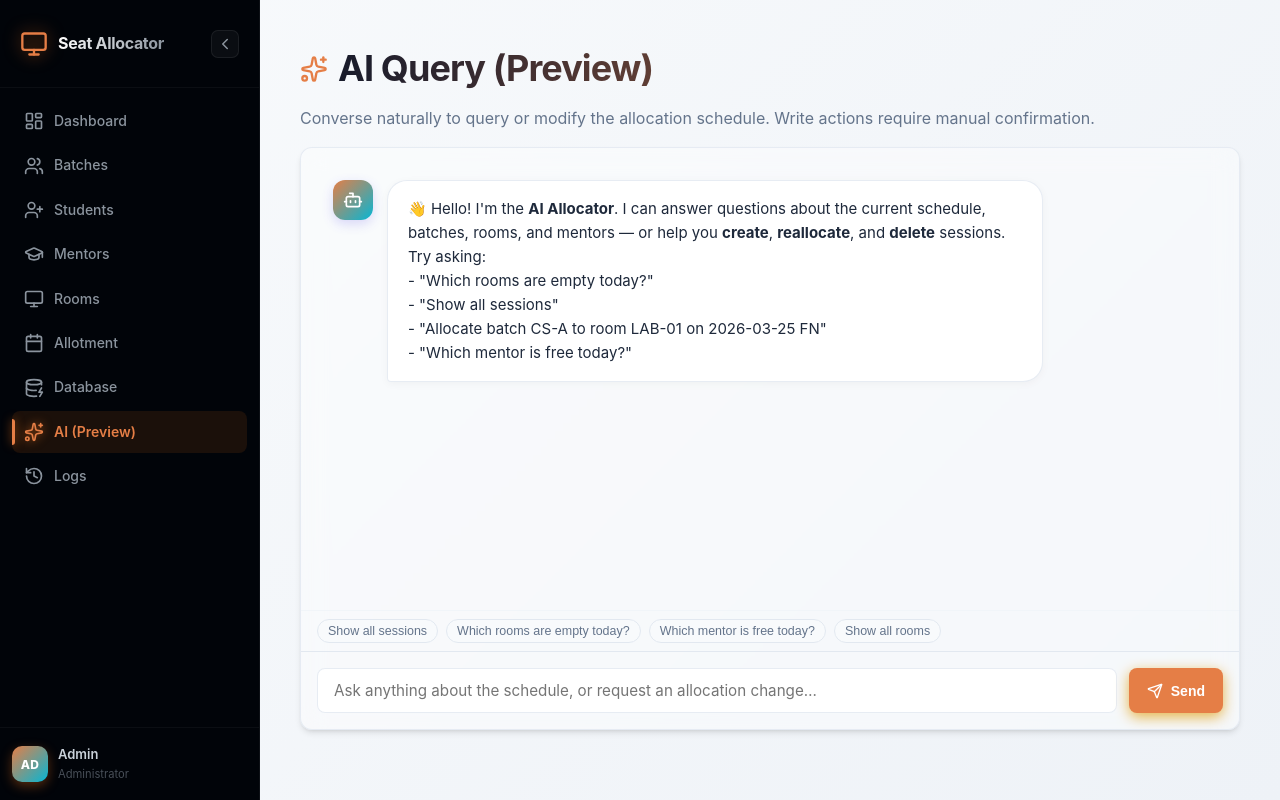
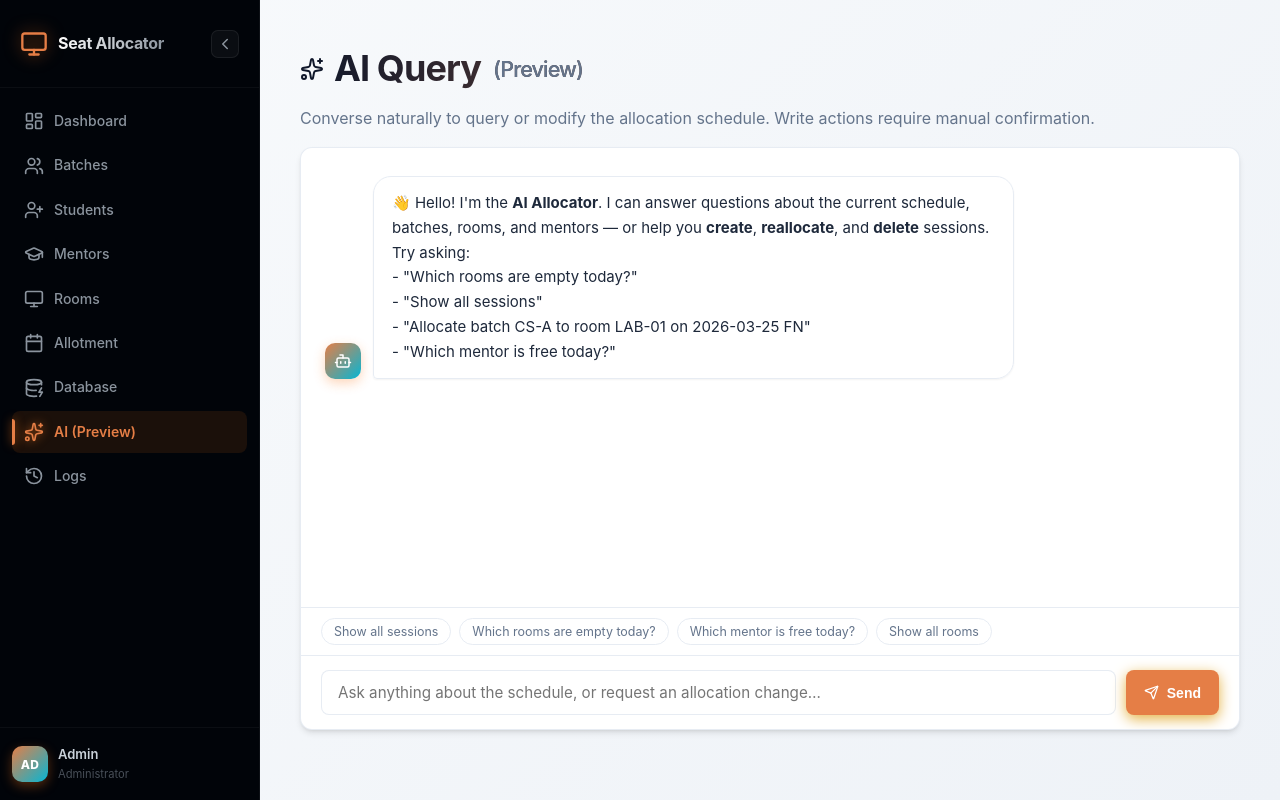
Before and after one commit to Shashwath-K/seat_allocator_dbms, a React (Vite) app in the folder frontend/: page /ai in a window 1280 px wide. Built offline with nearby package versions, Linux system fonts and the light colour scheme.

Commit message:
Visual Refresh: Layouts and colors updated

```diff
--- a/frontend/src/pages/AIAllocator.jsx
+++ b/frontend/src/pages/AIAllocator.jsx
@@ -81,111 +81,136 @@ const AIAllocator = () => {
     };
 
     const formatContent = (text) => {
-        // Simple formatting: bold **, line breaks, code blocks
-        return text
-            .split('\n')
-            .map((line, i) => {
-                const formatted = line.replace(/\*\*(.+?)\*\*/g, '<strong>$1</strong>');
-                return <div key={i} dangerouslySetInnerHTML={{ __html: formatted }} />;
-            });
+        return text.split('\n').map((line, i) => {
+            const formatted = line.replace(/\*\*(.+?)\*\*/g, '<strong>$1</strong>');
+            return <div key={i} dangerouslySetInnerHTML={{ __html: formatted }} />;
+        });
     };
+
+    const quickPrompts = [
+        'Show all sessions',
+        'Which rooms are empty today?',
+        'Which mentor is free today?',
+        'Show all rooms',
+    ];
 
     return (
         <div className="fade-in" style={{ display: 'flex', flexDirection: 'column', height: 'calc(100vh - 110px)' }}>
             <header className="page-header" style={{ marginBottom: 16 }}>
                 <h1 className="page-title" style={{ display: 'flex', alignItems: 'center', gap: 10 }}>
-                    <Sparkles size={28} color="var(--primary)" /> AI Query (Preview)
+                    <Sparkles size={24} />
+                    AI Query  <span style={{ fontSize: '0.6em', fontWeight: 500, color: 'var(--text-muted)', WebkitTextFillColor: 'var(--text-muted)', background: 'none', marginLeft: 2 }}>(Preview)</span>
                 </h1>
                 <p className="page-subtitle">Converse naturally to query or modify the allocation schedule. Write actions require manual confirmation.</p>
             </header>
 
             {/* Chat window */}
-            <div className="card" style={{ flex: 1, display: 'flex', flexDirection: 'column', padding: 0, overflow: 'hidden', border: '1px solid var(--surface-border)', background: 'rgba(255, 255, 255, 0.4)' }}>
-                <div style={{ flex: 1, overflowY: 'auto', padding: '32px', display: 'flex', flexDirection: 'column', gap: 24 }}>
+            <div className="card" style={{ flex: 1, display: 'flex', flexDirection: 'column', padding: 0, overflow: 'hidden', background: 'var(--surface)' }}>
+
+                {/* Messages */}
+                <div style={{ flex: 1, overflowY: 'auto', padding: '28px 24px', display: 'flex', flexDirection: 'column', gap: 20 }}>
                     {messages.map((msg, i) => (
-                        <div key={i} style={{ display: 'flex', justifyContent: msg.role === 'user' ? 'flex-end' : 'flex-start', gap: 14 }}>
+                        <div key={i} style={{ display: 'flex', justifyContent: msg.role === 'user' ? 'flex-end' : 'flex-start', gap: 12, alignItems: 'flex-end' }}>
+
+                            {/* AI Avatar */}
                             {msg.role === 'assistant' && (
                                 <div style={{
-                                    width: 40, height: 40, borderRadius: '12px',
+                                    width: 36, height: 36, borderRadius: 10,
                                     background: 'linear-gradient(135deg, var(--primary) 0%, var(--accent) 100%)',
                                     color: '#fff', display: 'flex', alignItems: 'center',
                                     justifyContent: 'center', flexShrink: 0,
-                                    boxShadow: '0 4px 12px rgba(79, 70, 229, 0.2)'
+                                    boxShadow: '0 4px 12px rgba(249,115,22,0.3)'
                                 }}>
-                                    <Bot size={20} />
+                                    <Bot size={18} />
                                 </div>
                             )}
+
+                            {/* Bubble */}
                             <div style={{
-                                maxWidth: '75%',
-                                padding: '16px 20px',
-                                borderRadius: msg.role === 'user' ? '20px 20px 4px 20px' : '20px 20px 20px 4px',
-                                background: msg.role === 'user' ? 'var(--primary)' : 'white',
-                                color: msg.role === 'user' ? '#fff' : 'var(--text-main)',
+                                maxWidth: '72%',
+                                padding: '14px 18px',
+                                borderRadius: msg.role === 'user' ? '18px 18px 4px 18px' : '18px 18px 18px 4px',
+                                background: msg.role === 'user'
+                                    ? 'linear-gradient(135deg, var(--primary) 0%, #ea6c00 100%)'
+                                    : 'var(--surface-2)',
+                                color: msg.role === 'user' ? '#fff' : 'var(--text-sub)',
                                 fontSize: '0.9375rem',
-                                lineHeight: 1.6,
-                                boxShadow: msg.role === 'user' ? '0 4px 15px rgba(79, 70, 229, 0.2)' : '0 2px 8px rgba(0,0,0,0.04)',
-                                border: msg.role === 'user' ? 'none' : '1px solid var(--surface-border)'
+                                lineHeight: 1.65,
+                                boxShadow: msg.role === 'user'
+                                    ? '0 4px 16px rgba(249,115,22,0.25)'
+                                    : 'var(--shadow-sm)',
+                                border: msg.role === 'user' ? 'none' : '1px solid var(--surface-border)',
                             }}>
                                 {formatContent(msg.content)}
 
-                                {/* Confirmation Card for write proposals */}
+                                {/* Confirmation card */}
                                 {msg.requiresConfirmation && pendingProposal && i === messages.length - 1 && (
-                                    <div style={{ marginTop: 16, padding: 16, background: 'rgba(255,255,255,0.6)', borderRadius: 12, border: '1px solid rgba(79, 70, 229, 0.1)', backdropFilter: 'blur(4px)' }}>
-                                        <p style={{ margin: '0 0 14px 0', fontSize: '0.875rem', color: 'var(--text-main)', fontWeight: 700, display: 'flex', alignItems: 'center', gap: 8 }}>
-                                            <Sparkles size={16} style={{ color: 'var(--primary)' }} /> Confirmation Required
+                                    <div style={{
+                                        marginTop: 14, padding: 14,
+                                        background: 'rgba(249,115,22,0.06)',
+                                        borderRadius: 10,
+                                        border: '1px solid rgba(249,115,22,0.15)',
+                                    }}>
+                                        <p style={{ margin: '0 0 12px 0', fontSize: '0.8125rem', color: 'var(--text-main)', fontWeight: 700, display: 'flex', alignItems: 'center', gap: 7 }}>
+                                            <Sparkles size={14} style={{ color: 'var(--primary)' }} />
+                                            Confirmation Required
                                         </p>
-                                        <div style={{ display: 'flex', gap: 10 }}>
+                                        <div style={{ display: 'flex', gap: 8 }}>
                                             <button
                                                 onClick={confirmProposal}
-                                                className="btn btn-primary"
-                                                style={{ padding: '8px 16px', fontSize: '0.8125rem', height: 'auto', background: 'var(--success)', borderColor: 'var(--success)' }}
-                                            ><CheckCircle size={14} style={{ marginRight: 6 }} /> Confirm & Execute</button>
+                                                className="btn btn-success"
+                                                style={{ padding: '7px 14px', fontSize: '0.8125rem' }}
+                                            >
+                                                <CheckCircle size={13} /> Confirm & Execute
+                                            </button>
                                             <button
                                                 onClick={rejectProposal}
-                                                className="btn btn-outline"
-                                                style={{ padding: '8px 16px', fontSize: '0.8125rem', height: 'auto', color: 'var(--danger)', borderColor: 'rgba(239, 68, 68, 0.2)' }}
-                                            ><XCircle size={14} style={{ marginRight: 6 }} /> Cancel</button>
+                                                className="btn btn-danger"
+                                                style={{ padding: '7px 14px', fontSize: '0.8125rem' }}
+                                            >
+                                                <XCircle size={13} /> Cancel
+                                            </button>
                                         </div>
                                     </div>
                                 )}
                             </div>
+
+                            {/* User Avatar */}
                             {msg.role === 'user' && (
                                 <div style={{
-                                    width: 40, height: 40, borderRadius: '12px',
-                                    background: 'white', display: 'flex', alignItems: 'center',
+                                    width: 36, height: 36, borderRadius: 10,
+                                    background: 'var(--surface-2)',
+                                    display: 'flex', alignItems: 'center',
                                     justifyContent: 'center', flexShrink: 0,
-                                    boxShadow: '0 2px 8px rgba(0,0,0,0.05)',
                                     border: '1px solid var(--surface-border)'
                                 }}>
-                                    <User size={20} style={{ color: 'var(--text-muted)' }} />
+                                    <User size={17} style={{ color: 'var(--text-muted)' }} />
                                 </div>
                             )}
                         </div>
                     ))}
 
+                    {/* Typing indicator */}
                     {loading && (
-                        <div style={{ display: 'flex', gap: 14 }}>
+                        <div style={{ display: 'flex', gap: 12, alignItems: 'flex-end' }}>
                             <div style={{
-                                width: 40, height: 40, borderRadius: '12px',
+                                width: 36, height: 36, borderRadius: 10,
                                 background: 'linear-gradient(135deg, var(--primary) 0%, var(--accent) 100%)',
                                 color: '#fff', display: 'flex', alignItems: 'center',
                                 justifyContent: 'center', flexShrink: 0
                             }}>
-                                <Bot size={20} />
+                                <Bot size={18} />
                             </div>
                             <div style={{
-                                padding: '16px 20px',
-                                background: 'white',
-                                borderRadius: '20px 20px 20px 4px',
-                                display: 'flex',
-                                alignItems: 'center',
-                                gap: 10,
+                                padding: '14px 18px',
+                                background: 'var(--surface-2)',
+                                borderRadius: '18px 18px 18px 4px',
+                                display: 'flex', alignItems: 'center', gap: 8,
                                 color: 'var(--text-muted)',
-                                boxShadow: '0 2px 8px rgba(0,0,0,0.04)',
                                 border: '1px solid var(--surface-border)'
                             }}>
-                                <Loader size={18} style={{ animation: 'spin 1s linear infinite', color: 'var(--primary)' }} />
-                                <span style={{ fontWeight: 500 }}>AI is thinking…</span>
+                                <Loader size={16} style={{ animation: 'spin 1s linear infinite', color: 'var(--primary)' }} />
+                                <span style={{ fontSize: '0.875rem', fontWeight: 500 }}>AI is thinking…</span>
                             </div>
                         </div>
                     )}
@@ -193,23 +218,29 @@ const AIAllocator = () => {
                 </div>
 
                 {/* Quick prompts */}
-                <div style={{ padding: '8px 16px', borderTop: '1px solid #f1f5f9', display: 'flex', gap: 8, flexWrap: 'wrap' }}>
-                    {[
-                        'Show all sessions',
-                        'Which rooms are empty today?',
-                        'Which mentor is free today?',
-                        'Show all rooms',
-                    ].map(prompt => (
+                <div style={{ padding: '10px 20px', borderTop: '1px solid var(--surface-border)', display: 'flex', gap: 8, flexWrap: 'wrap' }}>
+                    {quickPrompts.map(prompt => (
                         <button
                             key={prompt}
                             onClick={() => setInput(prompt)}
-                            style={{ padding: '4px 10px', border: '1px solid #e2e8f0', borderRadius: 20, background: '#f8fafc', fontSize: '0.78rem', cursor: 'pointer', color: 'var(--text-muted)' }}
-                        >{prompt}</button>
+                            style={{
+                                padding: '5px 12px',
+                                border: '1px solid var(--surface-border)',
+                                borderRadius: 20, background: 'var(--surface-2)',
+                                fontSize: '0.78rem', cursor: 'pointer',
+                                color: 'var(--text-muted)', fontFamily: 'inherit',
+                                transition: 'var(--transition)'
+                            }}
+                            onMouseEnter={e => { e.target.style.borderColor = 'var(--primary)'; e.target.style.color = 'var(--primary)'; }}
+                            onMouseLeave={e => { e.target.style.borderColor = 'var(--surface-border)'; e.target.style.color = 'var(--text-muted)'; }}
+                        >
+                            {prompt}
+                        </button>
                     ))}
                 </div>
 
                 {/* Input bar */}
-                <div style={{ padding: '16px', borderTop: '1px solid #e2e8f0', display: 'flex', gap: 12 }}>
+                <div style={{ padding: '14px 20px', borderTop: '1px solid var(--surface-border)', display: 'flex', gap: 10 }}>
                     <input
                         type="text"
                         className="form-control"
@@ -224,14 +255,12 @@ const AIAllocator = () => {
                         className="btn btn-primary"
                         onClick={sendMessage}
                         disabled={loading || !input.trim()}
-                        style={{ padding: '10px 18px', display: 'flex', alignItems: 'center', gap: 8 }}
+                        style={{ padding: '10px 18px' }}
                     >
-                        <Send size={16} /> Send
+                        <Send size={15} /> Send
                     </button>
                 </div>
             </div>
-
-            <style>{`@keyframes spin { from { transform: rotate(0deg); } to { transform: rotate(360deg); } }`}</style>
         </div>
     );
 };
```
